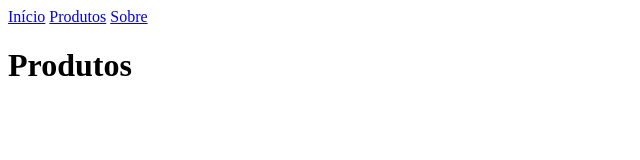
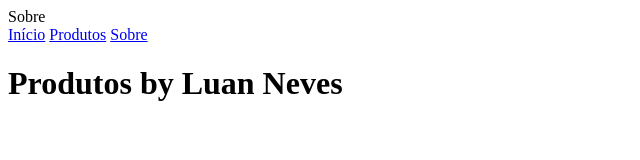
Before and after one commit to kkaiquera/site1, a plain HTML site: page produtos.html in a window 1280 px wide. Shown: the whole page, without its empty margins (0-640 px from the left). Drawn offline with Linux system fonts and the light colour scheme.

Commit message:
Update produtos.html

```diff
--- a/produtos.html
+++ b/produtos.html
@@ -1,6 +1,6 @@
 <html>
-    <head>
-        <title>Sobre by Luan Neves</title>
+    <he
+        <title>Sobre</title>
     </head>
     <body>
         <nav>
@@ -8,6 +8,6 @@
             <a href="produtos.html">Produtos</a>
             <a href="sobre.html">Sobre</a>
         </nav>
-        <h1>Produtos</h1>
+        <h1>Produtos by Luan Neves</h1>
     </body>
 </html>
```
